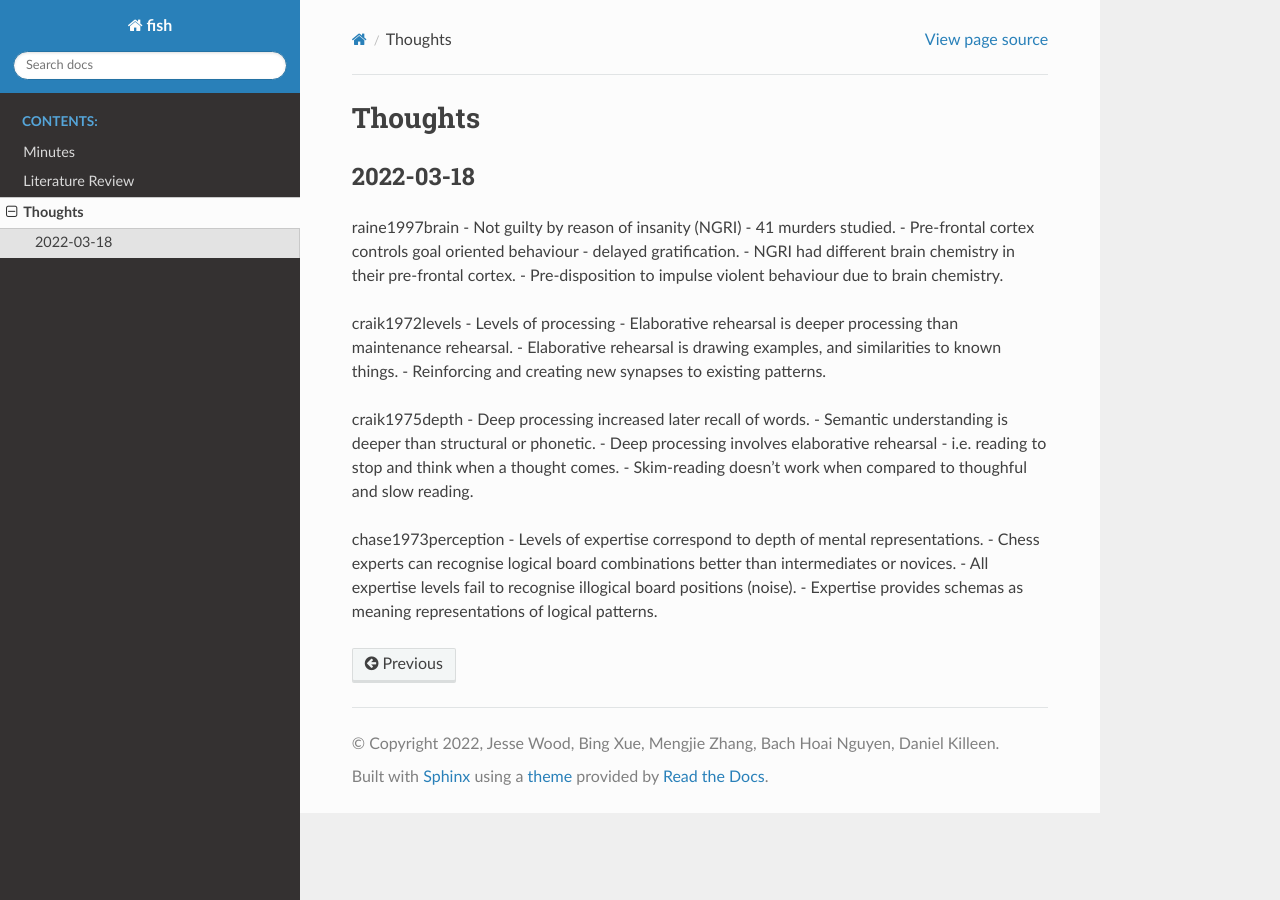
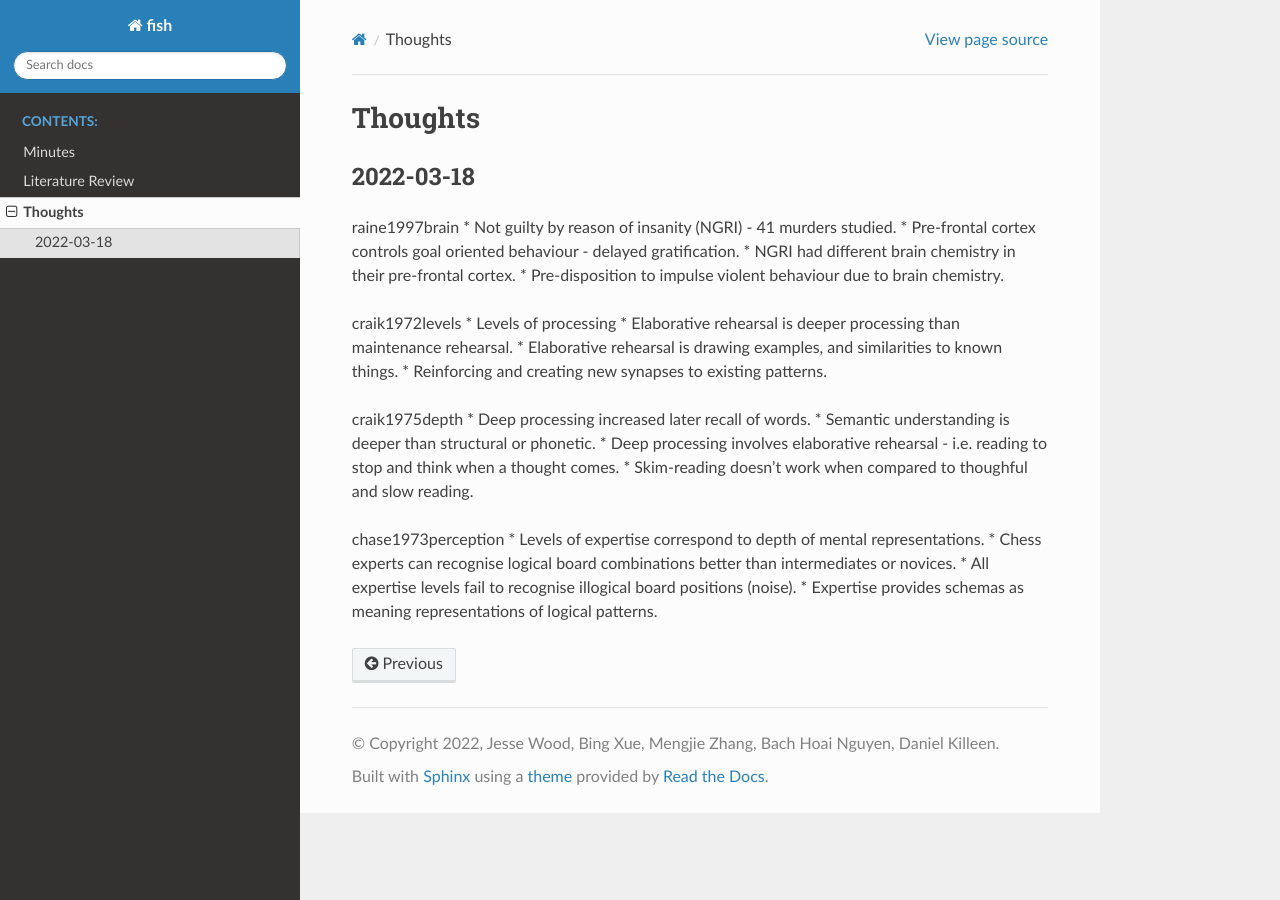
Before and after one commit to woodRock/fishy-business, a Sphinx documentation site: the page built from docs/source/thoughts.rst, in a window 1280 px wide. Built offline with Sphinx 7.4.7 and the Read the Docs theme 2.0.0, drawn with Linux system fonts in a browser that asks for light colours.

Commit message:
Make a list

```diff
--- a/docs/source/thoughts.rst
+++ b/docs/source/thoughts.rst
@@ -5,25 +5,25 @@
 ----------
 
 raine1997brain
-- Not guilty by reason of insanity (NGRI) - 41 murders studied.
-- Pre-frontal cortex controls goal oriented behaviour - delayed gratification.
-- NGRI had different brain chemistry in their pre-frontal cortex.
-- Pre-disposition to impulse violent behaviour due to brain chemistry.
+* Not guilty by reason of insanity (NGRI) - 41 murders studied.
+* Pre-frontal cortex controls goal oriented behaviour - delayed gratification.
+* NGRI had different brain chemistry in their pre-frontal cortex.
+* Pre-disposition to impulse violent behaviour due to brain chemistry.
 
 craik1972levels
-- Levels of processing
-- Elaborative rehearsal is deeper processing than maintenance rehearsal.
-- Elaborative rehearsal is drawing examples, and similarities to known things.
-- Reinforcing and creating new synapses to existing patterns.
+* Levels of processing
+* Elaborative rehearsal is deeper processing than maintenance rehearsal.
+* Elaborative rehearsal is drawing examples, and similarities to known things.
+* Reinforcing and creating new synapses to existing patterns.
 
 craik1975depth
-- Deep processing increased later recall of words.
-- Semantic understanding is deeper than structural or phonetic.
-- Deep processing involves elaborative rehearsal - i.e. reading to stop and think when a thought comes.
-- Skim-reading doesn't work when compared to thoughful and slow reading.
+* Deep processing increased later recall of words.
+* Semantic understanding is deeper than structural or phonetic.
+* Deep processing involves elaborative rehearsal - i.e. reading to stop and think when a thought comes.
+* Skim-reading doesn't work when compared to thoughful and slow reading.
 
 chase1973perception
-- Levels of expertise correspond to depth of mental representations.
-- Chess experts can recognise logical board combinations better than intermediates or novices.
-- All expertise levels fail to recognise illogical board positions (noise).
-- Expertise provides schemas as meaning representations of logical patterns.
+* Levels of expertise correspond to depth of mental representations.
+* Chess experts can recognise logical board combinations better than intermediates or novices.
+* All expertise levels fail to recognise illogical board positions (noise).
+* Expertise provides schemas as meaning representations of logical patterns.
```
